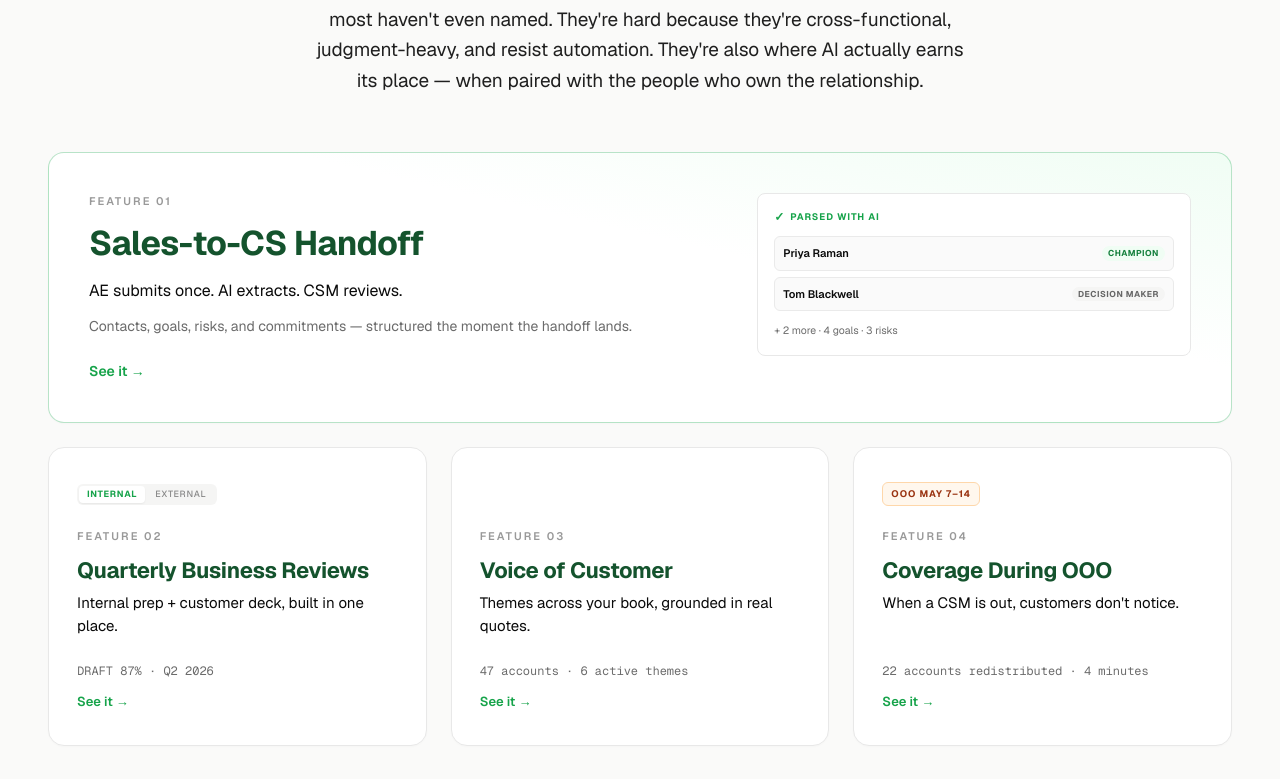
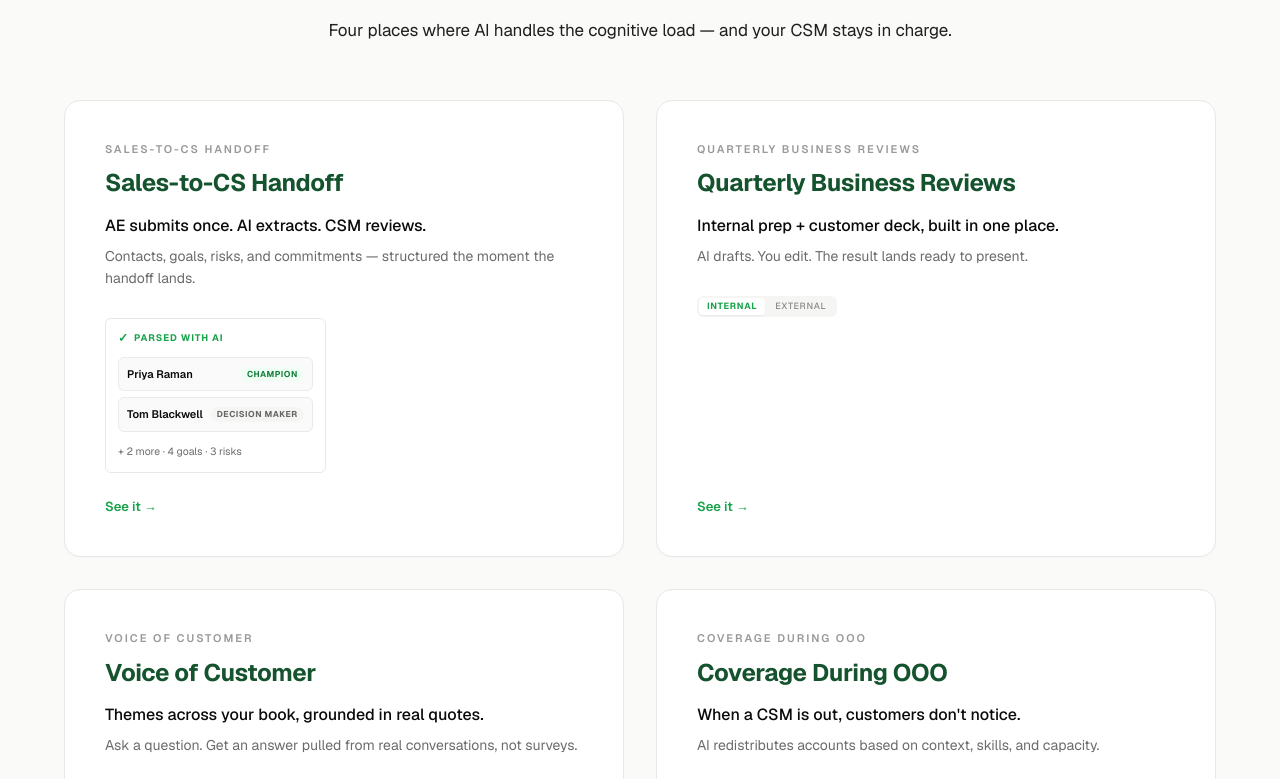
Before and after one commit to stayevergreen-ai/marketing, a Next.js app: page / in a window 1280 px wide. Shown: the part 3901-4680 px from the top of the page. Built offline with nearby package versions, Linux system fonts and the light colour scheme.

Commit message:
Phase R.3: highlight reel equal cards + verbiage on top

```diff
--- a/components/marketing/HighlightReel.tsx
+++ b/components/marketing/HighlightReel.tsx
@@ -7,6 +7,53 @@ import HighlightReelModal, {
 } from "./HighlightReelModal";
 
 const FADE_EASE = [0.16, 1, 0.3, 1] as const;
+
+type Tile = {
+  id: HighlightTab;
+  label: string;
+  headline: string;
+  valueProp: string;
+  supporting: string;
+  Preview: () => React.ReactElement;
+};
+
+const TILES: Tile[] = [
+  {
+    id: "handoff",
+    label: "Sales-to-CS Handoff",
+    headline: "Sales-to-CS Handoff",
+    valueProp: "AE submits once. AI extracts. CSM reviews.",
+    supporting:
+      "Contacts, goals, risks, and commitments — structured the moment the handoff lands.",
+    Preview: HandoffPreview,
+  },
+  {
+    id: "qbr",
+    label: "Quarterly Business Reviews",
+    headline: "Quarterly Business Reviews",
+    valueProp: "Internal prep + customer deck, built in one place.",
+    supporting: "AI drafts. You edit. The result lands ready to present.",
+    Preview: QBRPreview,
+  },
+  {
+    id: "voc",
+    label: "Voice of Customer",
+    headline: "Voice of Customer",
+    valueProp: "Themes across your book, grounded in real quotes.",
+    supporting:
+      "Ask a question. Get an answer pulled from real conversations, not surveys.",
+    Preview: VOCPreview,
+  },
+  {
+    id: "ooo",
+    label: "Coverage During OOO",
+    headline: "Coverage During OOO",
+    valueProp: "When a CSM is out, customers don't notice.",
+    supporting:
+      "AI redistributes accounts based on context, skills, and capacity.",
+    Preview: OOOPreview,
+  },
+];
 
 export default function HighlightReel() {
   const [open, setOpen] = useState(false);
@@ -27,52 +74,26 @@ export default function HighlightReel() {
         className="mx-auto mb-14 max-w-3xl text-center"
       >
         <p className="mb-8 text-[13px] font-medium uppercase tracking-[0.18em] text-[#666]">
-          What CS has been trying to solve for years
+          How it works
         </p>
         <h2 className="text-balance text-3xl font-bold leading-[1.05] tracking-[-0.03em] text-[#0A0A0A] sm:text-4xl md:text-5xl">
-          Built right, finally.
+          Leverage, where the work actually happens.
         </h2>
-        <p className="mx-auto mt-8 max-w-2xl text-[17px] leading-[1.6] tracking-[-0.005em] text-[#1F1F1F] md:text-[19px]">
-          Four workflows every CS leader has tried to fix and given up on —
-          and one most haven't even named. They're hard because they're
-          cross-functional, judgment-heavy, and resist automation. They're
-          also where AI actually earns its place — when paired with the
-          people who own the relationship.
+        <p className="mx-auto mt-6 max-w-2xl text-[16px] leading-[1.6] tracking-[-0.005em] text-[#1F1F1F] md:text-[17px]">
+          Four places where AI handles the cognitive load — and your CSM
+          stays in charge.
         </p>
       </motion.div>
 
-      <div className="mx-auto max-w-7xl">
-        <HeroTile onOpen={() => openWith("handoff")} />
-
-        <div className="mt-6 grid grid-cols-1 gap-6 md:grid-cols-3">
-          <SatelliteTile
-            number="02"
-            title="Quarterly Business Reviews"
-            subtitle="Internal prep + customer deck, built in one place."
-            detail="DRAFT 87% · Q2 2026"
-            accent={<QBRAccent />}
-            onOpen={() => openWith("qbr")}
-            ariaLabel="Open Quarterly Business Reviews highlight"
+      <div className="mx-auto grid max-w-6xl grid-cols-1 gap-6 md:grid-cols-2 md:gap-8">
+        {TILES.map((tile, i) => (
+          <Card
+            key={tile.id}
+            tile={tile}
+            index={i}
+            onOpen={() => openWith(tile.id)}
           />
-          <SatelliteTile
-            number="03"
-            title="Voice of Customer"
-            subtitle="Themes across your book, grounded in real quotes."
-            detail="47 accounts · 6 active themes"
-            accent={<VOCAccent />}
-            onOpen={() => openWith("voc")}
-            ariaLabel="Open Voice of Customer highlight"
-          />
-          <SatelliteTile
-            number="04"
-            title="Coverage During OOO"
-            subtitle="When a CSM is out, customers don't notice."
-            detail="22 accounts redistributed · 4 minutes"
-            accent={<OOOAccent />}
-            onOpen={() => openWith("ooo")}
-            ariaLabel="Open Coverage During OOO highlight"
-          />
-        </div>
+        ))}
       </div>
 
       <HighlightReelModal
@@ -84,8 +105,17 @@ export default function HighlightReel() {
   );
 }
 
-function HeroTile({ onOpen }: { onOpen: () => void }) {
+function Card({
+  tile,
+  index,
+  onOpen,
+}: {
+  tile: Tile;
+  index: number;
+  onOpen: () => void;
+}) {
   const [hover, setHover] = useState(false);
+  const { Preview } = tile;
   return (
     <motion.button
       type="button"
@@ -95,56 +125,52 @@ function HeroTile({ onOpen }: { onOpen: () => void }) {
       initial={false}
       whileInView={{ opacity: 1, y: 0 }}
       whileHover={{
-        y: -4,
+        y: -3,
         transition: { duration: 0.2, ease: "easeOut" },
       }}
-      transition={{ duration: 0.8, ease: FADE_EASE }}
+      transition={{
+        duration: 0.8,
+        delay: index * 0.08,
+        ease: FADE_EASE,
+      }}
       viewport={{ once: true, margin: "-80px" }}
-      aria-label="Open Sales-to-CS Handoff highlight"
-      className="group relative block w-full cursor-pointer overflow-hidden rounded-2xl text-left transition-shadow duration-200"
+      aria-label={`Open ${tile.headline} highlight`}
+      className="group flex h-full cursor-pointer flex-col rounded-2xl bg-white p-8 text-left transition-shadow duration-200 md:p-10"
       style={{
-        background:
-          "linear-gradient(to top right, #FFFFFF 0%, #FFFFFF 60%, #F0FDF4 100%)",
-        border: hover
-          ? "1.5px solid rgba(22, 163, 74, 0.6)"
-          : "1.5px solid rgba(22, 163, 74, 0.3)",
+        border: hover ? "1px solid #16A34A" : "1px solid #E8E8E8",
         boxShadow: hover
-          ? "0 16px 40px rgba(22, 163, 74, 0.12), 0 4px 12px rgba(0, 0, 0, 0.04)"
+          ? "0 12px 32px rgba(22, 163, 74, 0.08), 0 2px 8px rgba(0, 0, 0, 0.04)"
           : "0 1px 2px rgba(0, 0, 0, 0.02)",
       }}
     >
-      <div className="grid grid-cols-1 md:grid-cols-12 md:gap-8">
-        <div className="flex flex-col px-9 pt-9 md:col-span-7 md:py-10 md:pl-10 md:pr-0">
-          <p className="mb-4 text-[11px] font-semibold uppercase tracking-[0.18em] text-[#999]">
-            Feature 01
-          </p>
-          <h3 className="text-[28px] font-bold leading-[1.1] tracking-[-0.02em] text-[#14532D] sm:text-[32px] md:text-[34px]">
-            Sales-to-CS Handoff
-          </h3>
-          <p className="mt-4 text-[16px] font-normal leading-[1.55] text-[#0A0A0A]">
-            AE submits once. AI extracts. CSM reviews.
-          </p>
-          <p className="mt-3 text-[14px] leading-[1.55] text-[#6B6B6B]">
-            Contacts, goals, risks, and commitments — structured the moment
-            the handoff lands.
-          </p>
-          <span className="mt-6 inline-block text-[14px] font-semibold text-[#16A34A] transition-colors group-hover:text-[#15803D]">
-            See it →
-          </span>
-        </div>
+      <p className="text-[11px] font-semibold uppercase tracking-[0.18em] text-[#999]">
+        {tile.label}
+      </p>
+      <h3 className="mt-3 text-balance text-[22px] font-bold leading-[1.2] tracking-[-0.015em] text-[#14532D] md:text-[24px]">
+        {tile.headline}
+      </h3>
+      <p className="mt-4 text-[15px] font-medium leading-[1.5] text-[#0A0A0A] md:text-[16px]">
+        {tile.valueProp}
+      </p>
+      <p className="mt-2 text-[13.5px] leading-[1.55] text-[#6B6B6B] md:text-[14px]">
+        {tile.supporting}
+      </p>
 
-        <div className="px-9 pb-9 md:col-span-5 md:py-10 md:pl-0 md:pr-10">
-          <HandoffSnippet />
-        </div>
+      <div className="mt-7 flex min-h-[120px] items-start">
+        <Preview />
       </div>
+
+      <span className="mt-auto pt-6 text-[13px] font-semibold text-[#16A34A] transition-colors group-hover:text-[#15803D]">
+        See it →
+      </span>
     </motion.button>
   );
 }
 
-function HandoffSnippet() {
+function HandoffPreview() {
   return (
     <div
-      className="rounded-lg bg-white p-4"
+      className="w-full rounded-md bg-white p-3"
       style={{ border: "1px solid #E8E8E8" }}
     >
       <div className="mb-3 flex items-center gap-1.5">
@@ -208,70 +234,7 @@ function ContactMini({
   );
 }
 
-function SatelliteTile({
-  number,
-  title,
-  subtitle,
-  detail,
-  accent,
-  onOpen,
-  ariaLabel,
-}: {
-  number: string;
-  title: string;
-  subtitle: string;
-  detail: string;
-  accent: React.ReactNode;
-  onOpen: () => void;
-  ariaLabel: string;
-}) {
-  const [hover, setHover] = useState(false);
-  return (
-    <motion.button
-      type="button"
-      onClick={onOpen}
-      onHoverStart={() => setHover(true)}
-      onHoverEnd={() => setHover(false)}
-      initial={false}
-      whileInView={{ opacity: 1, y: 0 }}
-      whileHover={{
-        y: -3,
-        transition: { duration: 0.2, ease: "easeOut" },
-      }}
-      transition={{ duration: 0.8, ease: FADE_EASE }}
-      viewport={{ once: true, margin: "-80px" }}
-      aria-label={ariaLabel}
-      className="group flex h-full cursor-pointer flex-col rounded-2xl bg-white px-7 py-8 text-left transition-shadow duration-200"
-      style={{
-        border: hover ? "1px solid #16A34A" : "1px solid #E8E8E8",
-        boxShadow: hover
-          ? "0 12px 32px rgba(22, 163, 74, 0.08), 0 2px 8px rgba(0, 0, 0, 0.04)"
-          : "0 1px 2px rgba(0, 0, 0, 0.02)",
-      }}
-    >
-      <div className="mb-5 flex h-7 items-center">{accent}</div>
-      <p className="text-[11px] font-semibold uppercase tracking-[0.18em] text-[#999]">
-        Feature {number}
-      </p>
-      <h3 className="mt-3 text-balance text-[20px] font-bold leading-[1.2] tracking-[-0.015em] text-[#14532D] md:text-[22px]">
-        {title}
-      </h3>
-      <p className="mt-2 text-[15px] font-normal leading-[1.55] text-[#0A0A0A]">
-        {subtitle}
-      </p>
-      <div className="mt-auto pt-6">
-        <p className="font-mono text-[12px] tabular-nums text-[#6B6B6B]">
-          {detail}
-        </p>
-        <span className="mt-3 inline-block text-[13px] font-semibold text-[#16A34A] transition-colors group-hover:text-[#15803D]">
-          See it →
-        </span>
-      </div>
-    </motion.button>
-  );
-}
-
-function QBRAccent() {
+function QBRPreview() {
   return (
     <div className="inline-flex items-center gap-0.5 rounded-md bg-[#F5F5F4] p-0.5">
       <span
@@ -287,7 +250,7 @@ function QBRAccent() {
   );
 }
 
-function VOCAccent() {
+function VOCPreview() {
   const bars: { width: string; color: string }[] = [
     { width: "70%", color: "#FB923C" },
     { width: "100%", color: "#16A34A" },
@@ -297,7 +260,7 @@ function VOCAccent() {
   return (
     <div
       aria-hidden="true"
-      className="flex w-full max-w-[110px] flex-col gap-1"
+      className="flex w-full max-w-[140px] flex-col gap-1"
     >
       {bars.map((b, i) => (
         <div
@@ -310,7 +273,7 @@ function VOCAccent() {
   );
 }
 
-function OOOAccent() {
+function OOOPreview() {
   return (
     <span
       className="inline-block rounded-md px-2 py-1 text-[9.5px] font-bold uppercase tracking-[0.10em]"
```
